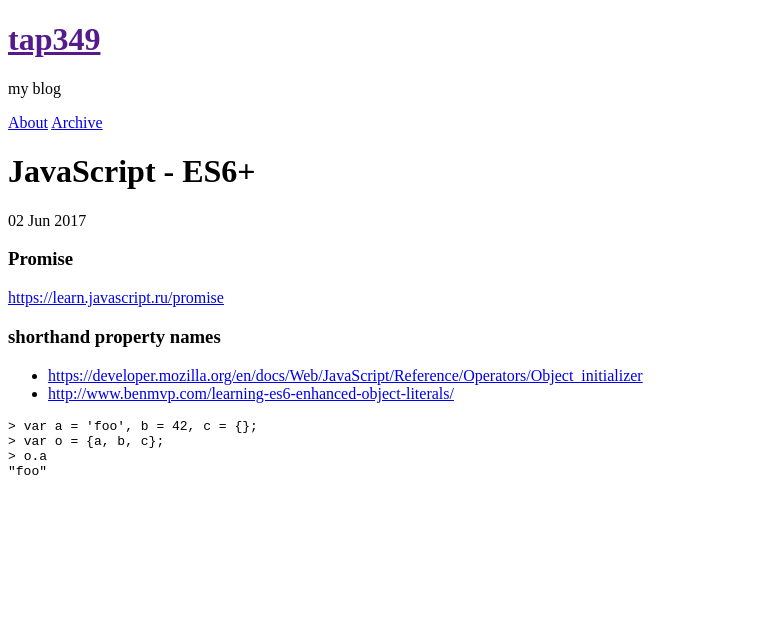
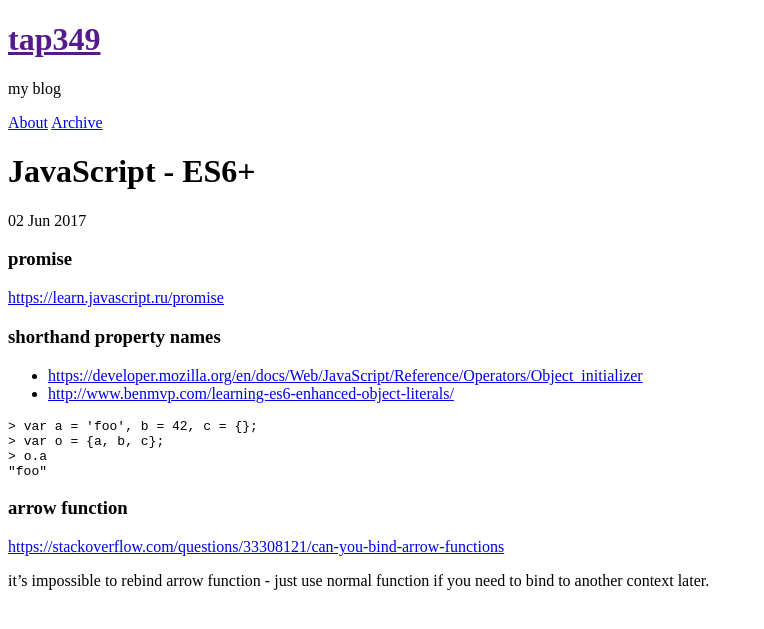
Before and after one commit to tap349/tap349.github.io, a Jekyll site: the page built from _posts/2017-06-02-javascript-es6+.md, in a window 1280 px wide. Shown: the top 629 px of the page, without its empty margins (0-764 px from the left). Built offline with Jekyll 4.4.1, drawn with Linux system fonts in a browser that asks for light colours.

Commit message:
update 2017-06-09_15:49:25

````diff
--- a/_posts/2017-06-02-javascript-es6+.md
+++ b/_posts/2017-06-02-javascript-es6+.md
@@ -8,7 +8,7 @@ categories: [js, es6, es7, es8]
 
 <!-- more -->
 
-### Promise
+### promise
 
 <https://learn.javascript.ru/promise>
 
@@ -23,3 +23,10 @@ categories: [js, es6, es7, es8]
 > o.a
 "foo"
 ```
+
+### arrow function
+
+<https://stackoverflow.com/questions/33308121/can-you-bind-arrow-functions>
+
+it's impossible to rebind arrow function - just use normal function if
+you need to bind to another context later.
````
